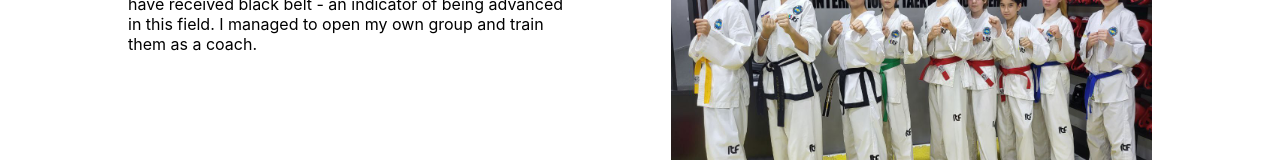
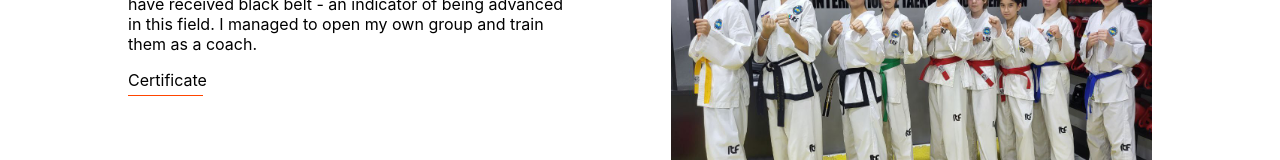
Before and after one commit to gulhayoarabova/portfolio, a Next.js app in the folder portfolio_page/: page /taekwondo in a window 1280 px wide. Shown: the part 265-425 px from the top of the page. Built offline with nearby package versions, Linux system fonts and the light colour scheme.

Commit message:
pdf is done

```diff
--- a/portfolio_page/pages/Taekwondo/Taekwondo.module.scss
+++ b/portfolio_page/pages/Taekwondo/Taekwondo.module.scss
@@ -18,3 +18,9 @@
         gap: 30px;
     }
     }
+    .certificate{
+        display: block;
+        border-bottom: 1px solid orangered;
+        width: 75px;
+        padding-bottom: 5px;
+    }
--- a/portfolio_page/pages/taekwondo.js
+++ b/portfolio_page/pages/taekwondo.js
@@ -2,7 +2,7 @@ import React from 'react'
 import taek from "../assets/images/taekwondo.jpg"
 import taek2 from "../assets/images/taekwondo2.jpg"
 import taek3 from "../assets/images/taek3.jpg"
-
+import Link from 'next/link'
 import classes from "./Taekwondo/Taekwondo.module.scss"
 import Image from 'next/image'
 import Header from '../components/Header/Header'
@@ -21,6 +21,7 @@ const Taekwondo = () => {
           indicator of being advanced in this field. I managed to open my own
           group and train them as a coach.
         </p>
+     <a className={classes.certificate} href="./taekwondo.pdf">Certificate</a>
         </div>
 
           <Image src={taek3} width={500} height={400}/>
```
Also changed, not shown: 1 other file (tests, documents, lock files or other folders).
